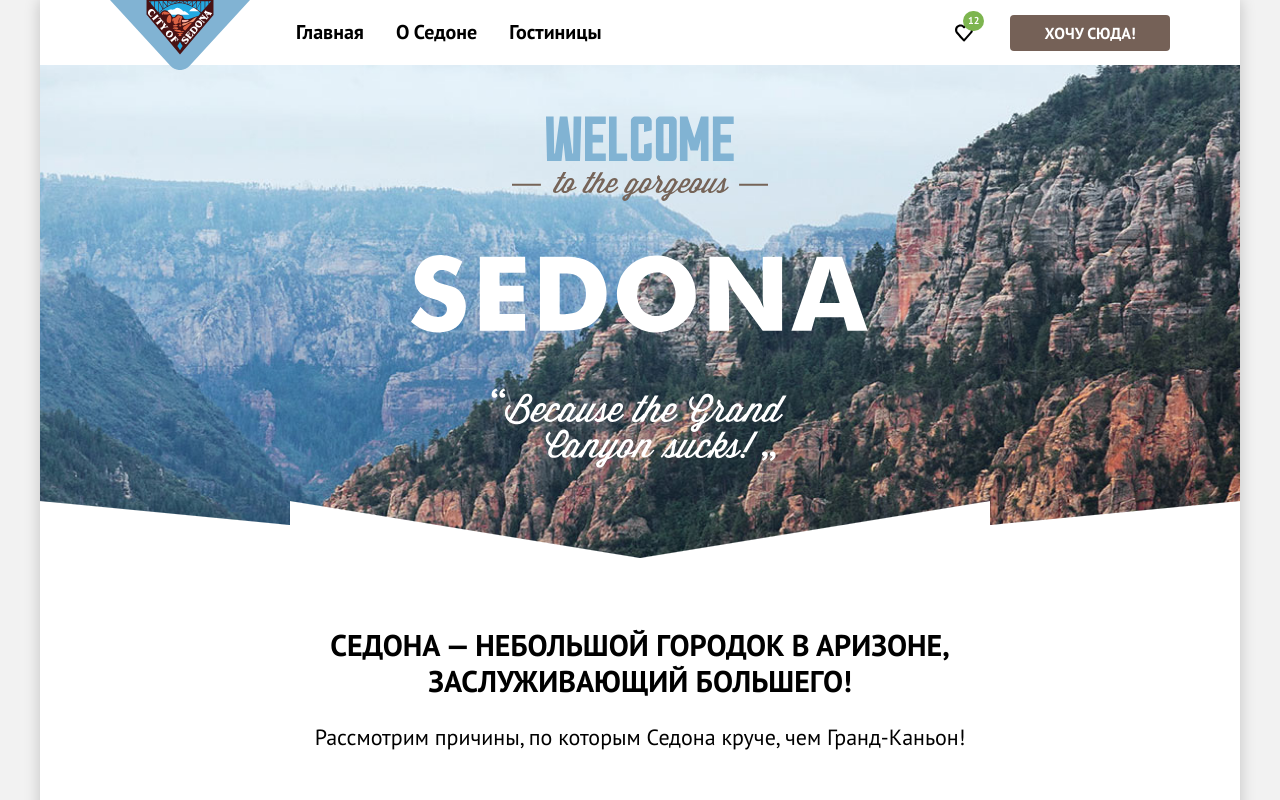
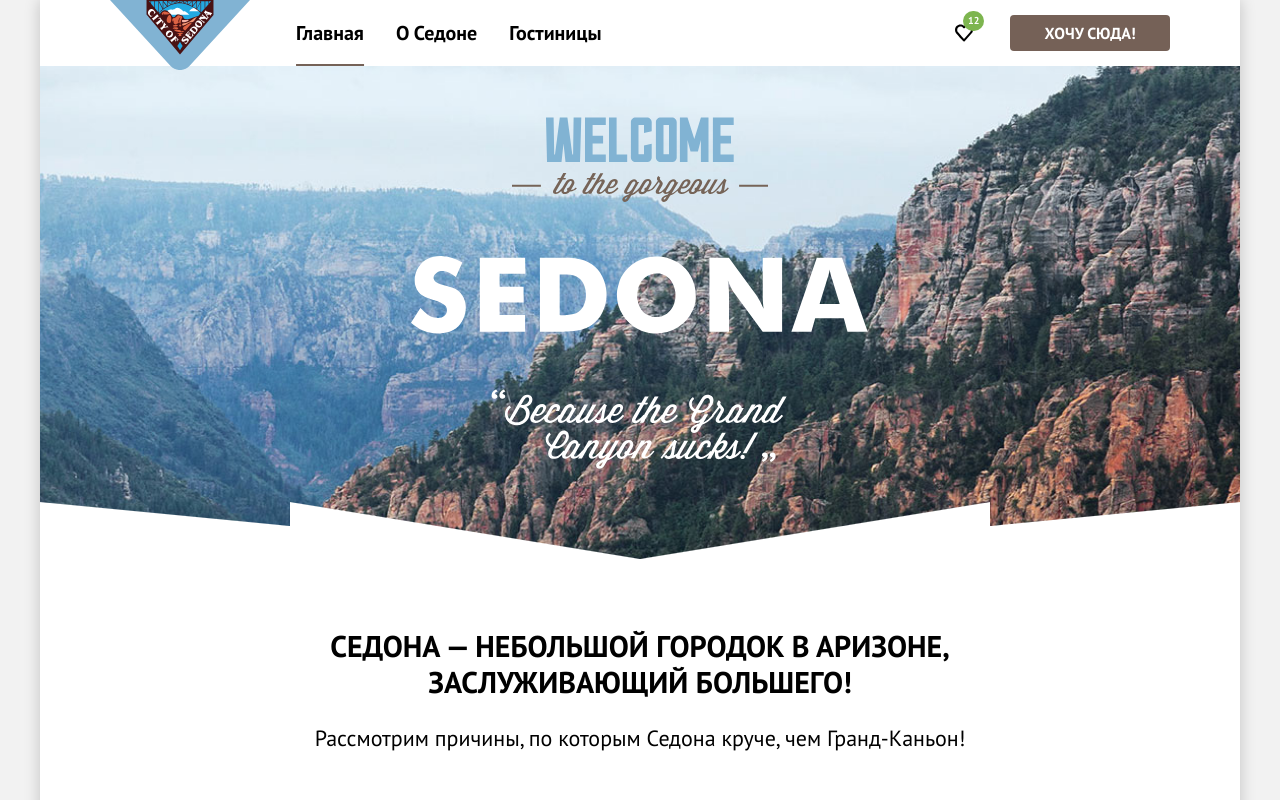
Before and after one commit to htmlacademy-htmlcss/2707331-sedona-3, a plain HTML site: page index.html in a window 1280 px wide. Shown: the top 800 px of the page. Drawn offline with Linux system fonts and the light colour scheme.

Commit message:
Update styles.css

```diff
--- a/styles/styles.css
+++ b/styles/styles.css
@@ -106,33 +106,34 @@ input[type="number"]:focus {
 }
 
 .navigation-link {
-    display: block;
-    position: relative;
-    padding-right: 32px;
-    font-size: 20px;
-    line-height: 24px;
-    font-weight: 700;
-    text-align: center;
-    color: #000000;
-    padding: 20px 16px;
-    white-space: nowrap;
-    text-decoration: none;
+  display: inline-block;
+  position: relative;
+  padding: 20px 16px;
+  font-size: 20px;
+  font-weight: 700;
+  color: #000000;
+  text-decoration: none;
+}
+
+.navigation-text {
+  position: relative;
 }
 
 .navigation-link::after {
   content: "";
   position: absolute;
-  left: 0;
-  bottom: -1px;
-  width: 100%;
+  left: 50%;
+  bottom: 0;
   height: 2px;
-  background: currentColor;
-  transform: scaleX(0);
-  transition: transform 0.3s ease;
-}
-
-.navigation-link:hover::after {
-  transform: scaleX(1);
+  width: 0;
+  background: #756257;
+  transform: translateX(-50%);
+  transition: width 0.3s ease;
+}
+
+.navigation-link:hover::after,
+.navigation-link.active::after {
+  width: calc(100% - 32px);
 }
 
 .navigation-button {
```
